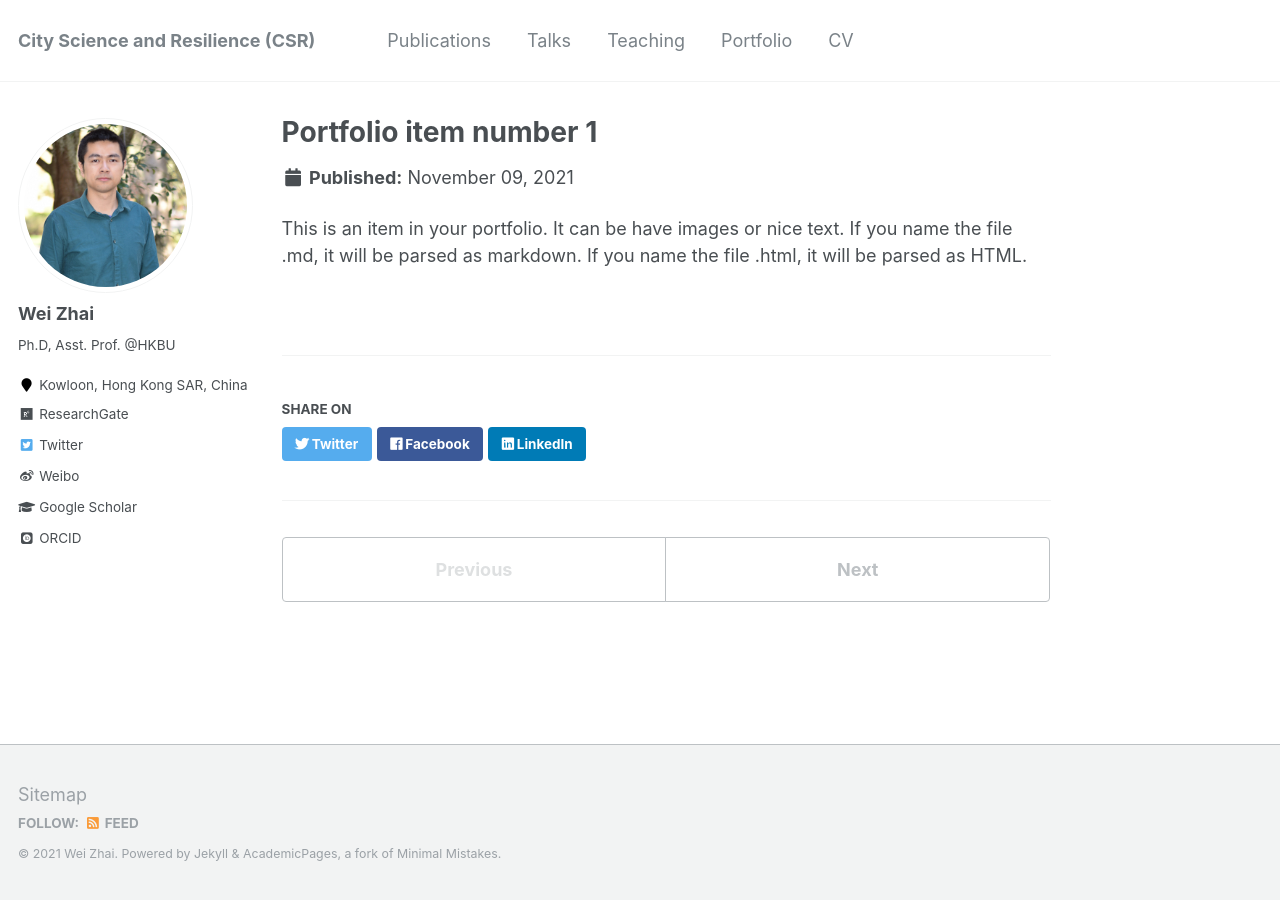
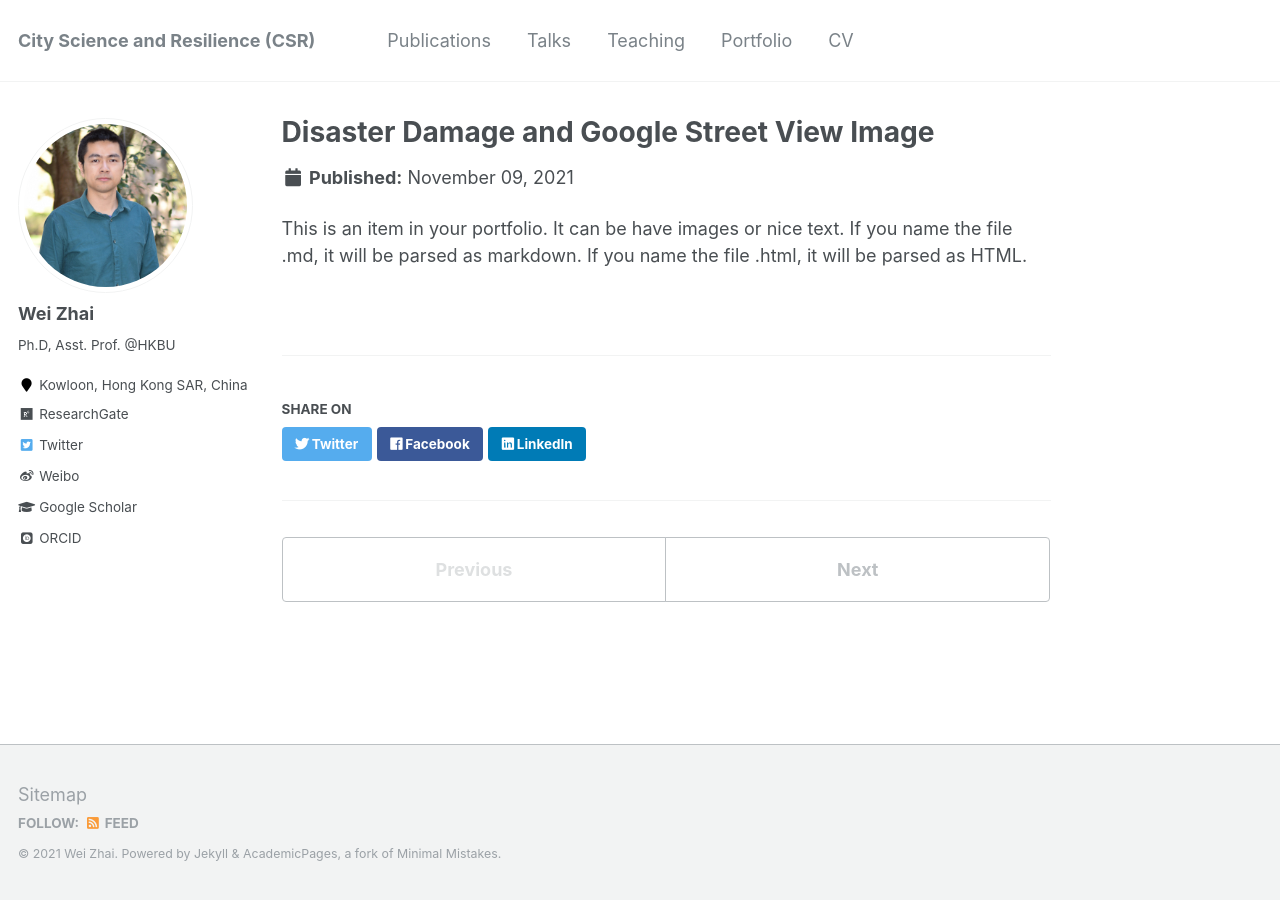
Before and after one commit to skywalkerzhai/weizhai.github.io, a Jekyll site: the page built from _portfolio/portfolio-1.md, in a window 1280 px wide. Built offline with Jekyll 4.4.1, drawn with Linux system fonts in a browser that asks for light colours; some web fonts are replaced.

Commit message:
Update portfolio-1.md

```diff
--- a/_portfolio/portfolio-1.md
+++ b/_portfolio/portfolio-1.md
@@ -1,5 +1,5 @@
 ---
-title: "Portfolio item number 1"
+title: "Disaster Damage and Google Street View Image"
 excerpt: "Short description of portfolio item number 1<br/><img src='/images/500x300.png'>"
 collection: portfolio
 ---
```
